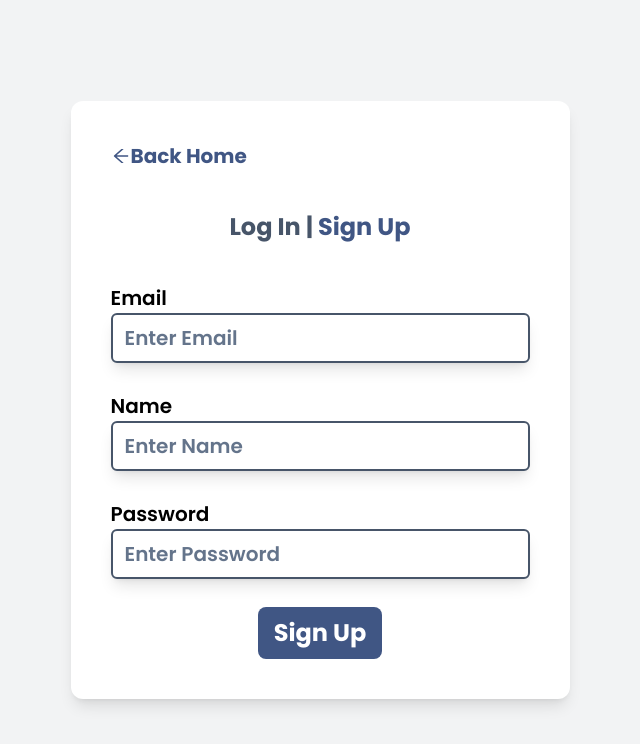
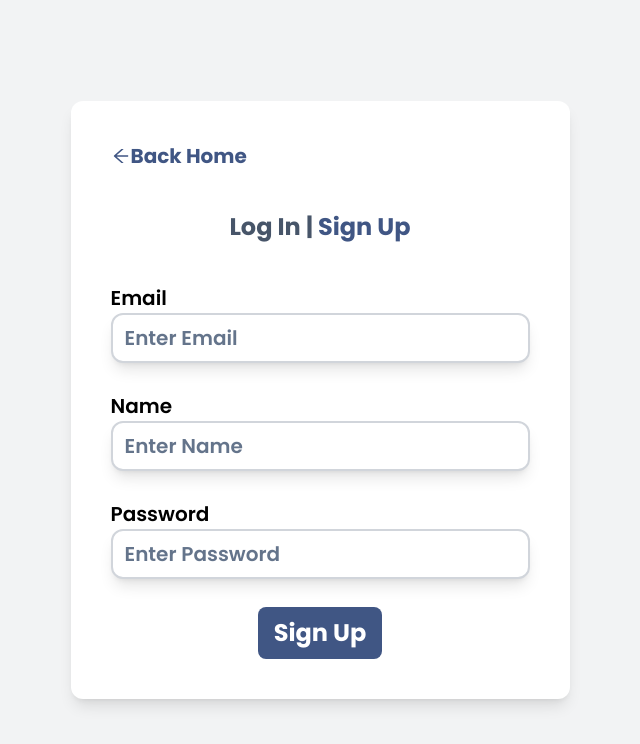
Before and after one commit to synonim789/tech-haven, a React (Vite) app in the folder frontend/tech-haven/: page /sign-up in a window 1280 px wide. Shown: the top 744 px of the page, without its empty margins (320-960 px from the left). Built offline with nearby package versions, Linux system fonts and the light colour scheme.

Commit message:
change border color in forms

```diff
--- a/frontend/tech-haven/src/components/form/FormInput.tsx
+++ b/frontend/tech-haven/src/components/form/FormInput.tsx
@@ -13,7 +13,7 @@ const FormInput = ({ name, type, error, register }: FormInputProps) => {
       </label>
       <input
         type={type}
-        className="px-3 py-2 border-[2px] border-solid border-slate-600 placeholder:text-slate-500 dark:text-gray-400 outline-none shadow-lg rounded-md dark:bg-transparent placeholder:capitalize "
+        className="px-3 py-2 border-[2px] border-solid border-gray-300  placeholder:text-slate-500 dark:text-gray-400 outline-none shadow-lg rounded-xl dark:bg-transparent placeholder:capitalize "
         placeholder={`Enter ${name}`}
         {...register}
         step={0.01}
--- a/frontend/tech-haven/src/components/form/FormTextarea.tsx
+++ b/frontend/tech-haven/src/components/form/FormTextarea.tsx
@@ -13,7 +13,7 @@ const FormTextarea = ({ name, error, register }: FormTextareaProps) => {
       <textarea
         name={name}
         id={name}
-        className="px-3 py-2 border-[2px] border-solid border-slate-600 placeholder:text-slate-500 dark:text-gray-400 dark:bg-transparent shadow-lg rounded-xl placeholder:capitalize resize-none h-[200px] outline-none"
+        className="px-3 py-2 border-[2px] border-solid border-gray-300 placeholder:text-slate-500 dark:text-gray-400 dark:bg-transparent shadow-lg rounded-xl placeholder:capitalize resize-none h-[200px] outline-none"
         placeholder={`Enter ${name}`}
         {...register}
       ></textarea>
--- a/frontend/tech-haven/src/pages/AdminAddProduct/AddProductPage.tsx
+++ b/frontend/tech-haven/src/pages/AdminAddProduct/AddProductPage.tsx
@@ -158,7 +158,7 @@ const AddProductPage = () => {
                   {...register('category', {
                     required: 'Category is required',
                   })}
-                  className="px-3 py-2 border-[2px] border-solid border-slate-600 placeholder:text-slate-500 dark:text-gray-400 outline-none shadow-lg rounded-md dark:bg-transparent placeholder:capitalize "
+                  className="px-3 py-2 border-[2px] border-solid border-gray-300 placeholder:text-slate-500 dark:text-gray-400 outline-none shadow-lg dark:bg-transparent placeholder:capitalize rounded-xl"
                 >
                   <option value="" disabled>
                     Choose Category
--- a/frontend/tech-haven/src/pages/AdminEditProduct/EditProductForm.tsx
+++ b/frontend/tech-haven/src/pages/AdminEditProduct/EditProductForm.tsx
@@ -108,7 +108,7 @@ const EditProductForm = ({ product }: EditProductFormProps) => {
               {...register('category', {
                 required: 'Category is required',
               })}
-              className="px-3 py-2 border-[2px] shadow-lg rounded-md placeholder:capitalize dark:bg-transparent dark:text-gray-500 border-solid border-slate-600 placeholder:text-slate-500"
+              className="px-3 py-2 border-[2px] shadow-lg placeholder:capitalize dark:bg-transparent dark:text-gray-500 border-solid border-gray-300 rounded-xl placeholder:text-slate-500"
             >
               <option value="" disabled>
                 Choose Category
```
